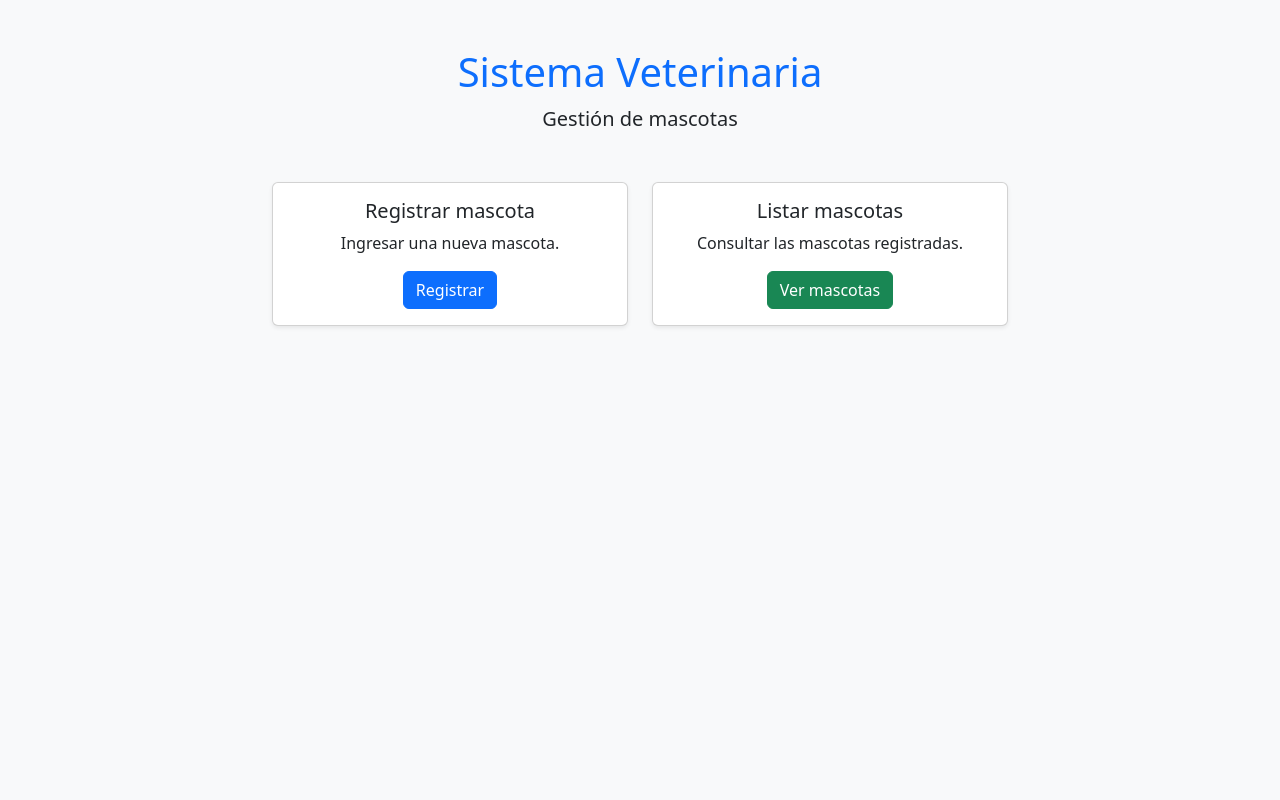
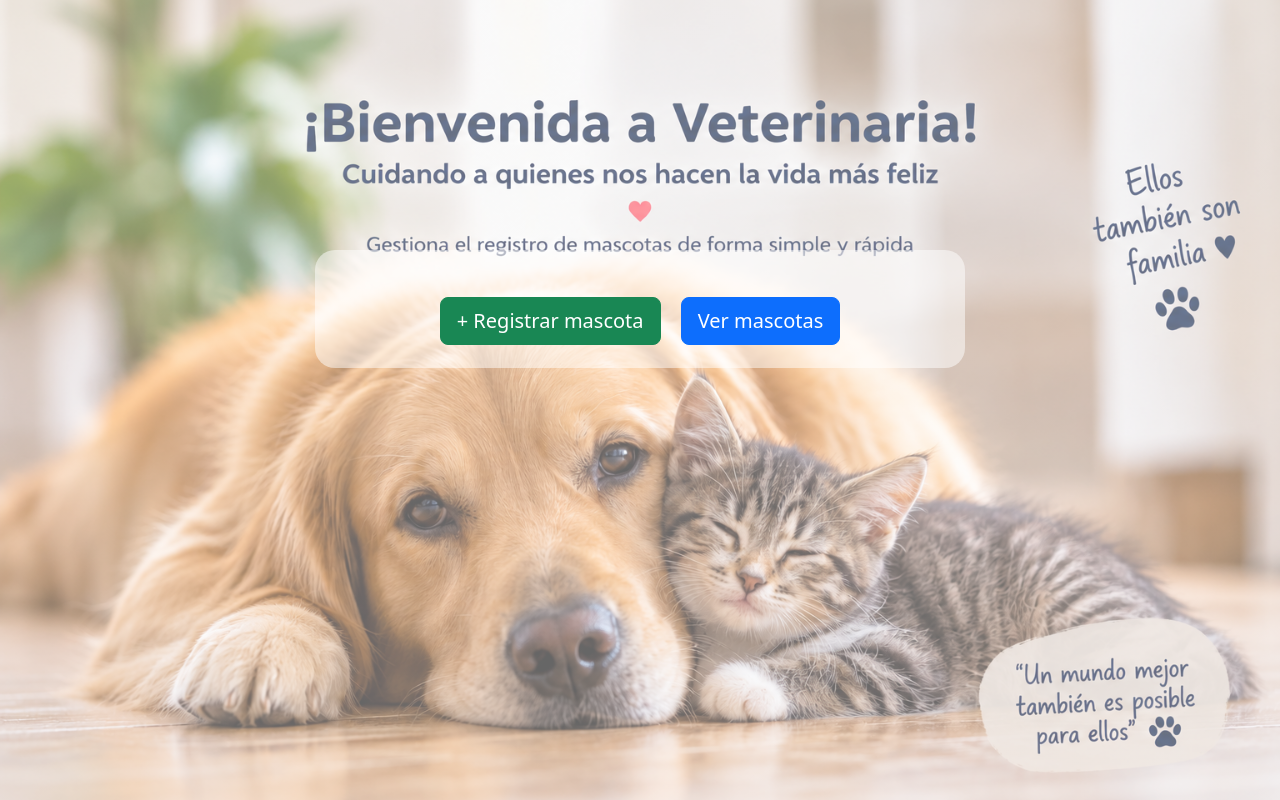
Before and after one commit to marciaalegria/Veterinaria, a Django app: page / in a window 1280 px wide. Run offline with Django 5.2, Linux system fonts and the light colour scheme.

Commit message:
ajusra diseño de inicio y agrega imagen de fondo

```diff
--- a/mascotas/templates/mascotas/inicio.html
+++ b/mascotas/templates/mascotas/inicio.html
@@ -1,4 +1,6 @@
 
+
+{% load static %}
 <!DOCTYPE html>
 <html lang="es">
 <head>
@@ -8,39 +10,55 @@
 
     <link href="https://cdn.jsdelivr.net/npm/bootstrap@5.3.3/dist/css/bootstrap.min.css"
           rel="stylesheet">
+
+    <style>
+        body {
+            margin: 0;
+            min-height: 100vh;
+
+            background-image:
+                linear-gradient(
+                    rgba(255, 255, 255, 0.40),
+                    rgba(255, 255, 255, 0.40)
+                ),
+                url("{% static 'mascotas/img/fondo-veterinaria.png' %}");
+
+            background-size: cover;
+            background-position: center;
+            background-repeat: no-repeat;
+            background-attachment: fixed;
+        }
+
+.contenido-inicio {
+    background-color: rgba(255, 255, 255, 0.50);
+    border-radius: 20px;
+    padding: 15px;
+    max-width: 650px;
+
+    margin: 0 auto;
+    position: relative;
+    top: 250px;
+}
+    </style>
 </head>
-<body class="bg-light">
 
-    <div class="container mt-5">
-        <div class="text-center mb-5">
-            <h1 class="text-primary">Sistema Veterinaria</h1>
-            <p class="lead">Gestión de mascotas</p>
-        </div>
+<body>
 
-        <div class="row justify-content-center">
-            <div class="col-md-4 mb-3">
-                <div class="card shadow-sm">
-                    <div class="card-body text-center">
-                        <h5 class="card-title">Registrar mascota</h5>
-                        <p>Ingresar una nueva mascota.</p>
-                        <a href="/registrar/" class="btn btn-primary">
-                            Registrar
-                        </a>
-                    </div>
-                </div>
+    <div class="container">
+        <div class="contenido-inicio text-center ">
+
+            <div class="mt-4">
+
+                <a href="/registrar/" class="btn btn-success btn-lg m-2">
+                    + Registrar mascota
+                </a>
+
+                <a href="/mascotas/" class="btn btn-primary btn-lg m-2">
+                    Ver mascotas
+                </a>
+
             </div>
 
-            <div class="col-md-4 mb-3">
-                <div class="card shadow-sm">
-                    <div class="card-body text-center">
-                        <h5 class="card-title">Listar mascotas</h5>
-                        <p>Consultar las mascotas registradas.</p>
-                        <a href="/mascotas/" class="btn btn-success">
-                            Ver mascotas
-                        </a>
-                    </div>
-                </div>
-            </div>
         </div>
     </div>
 
```
Also changed, not shown: mascotas/static/mascotas/img/fondo-veterinaria.png (added).
